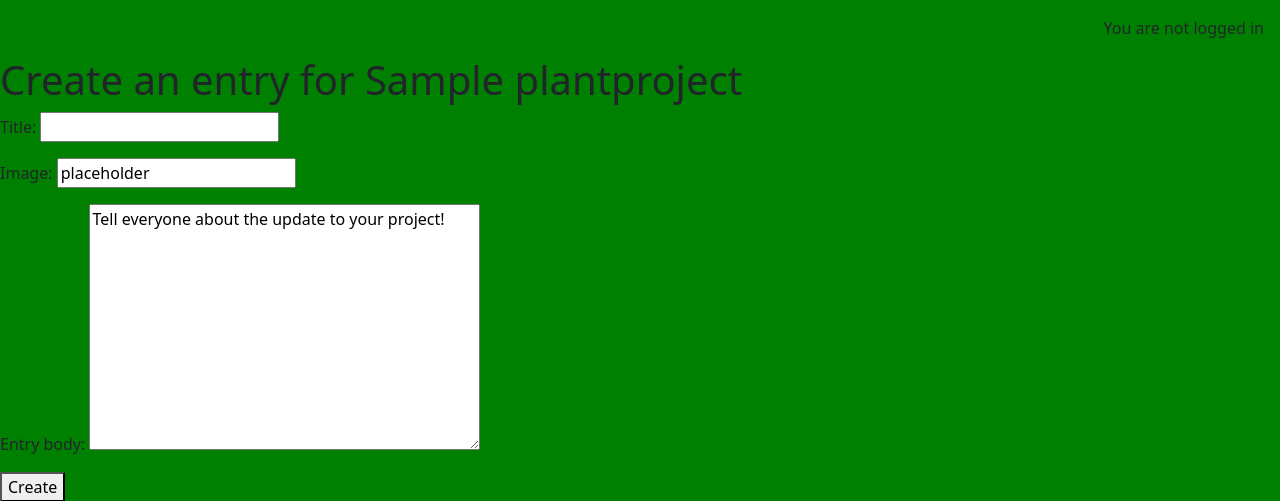
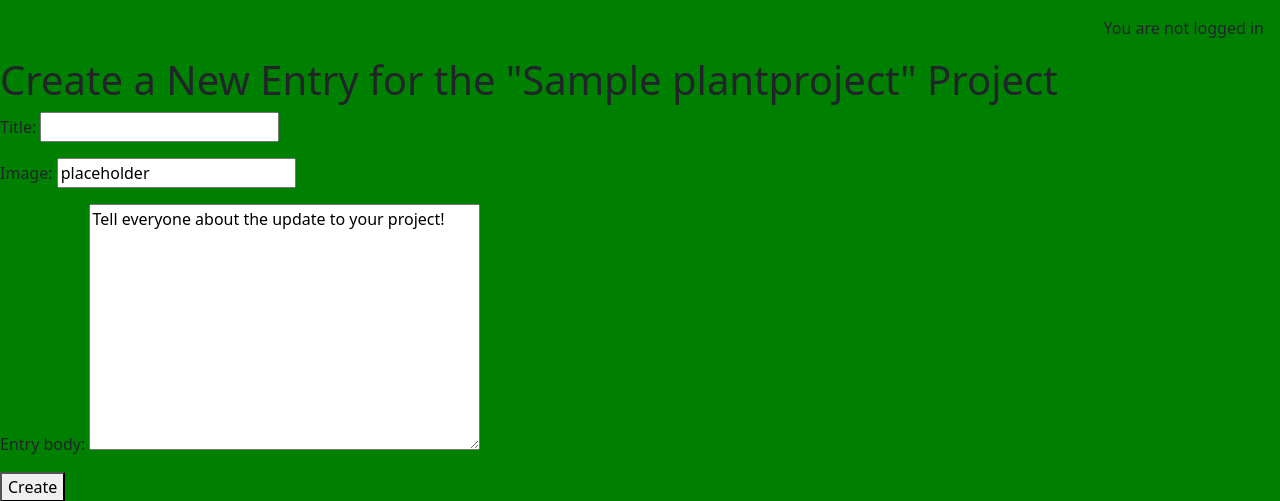
Before and after one commit to ProfYaffle88/nanonature-full-stack, a Django app: page /project/1/create-card/ in a window 1280 px wide. Shown: the part 56-557 px from the top of the page. Run offline with Django 4.2, Linux system fonts and the light colour scheme; tables that the repository leaves empty hold one stand-in row (values such as "Sample post").

Commit message:
Clarified header with use of tag

```diff
--- a/plantproject/templates/plantproject/project_card_create.html
+++ b/plantproject/templates/plantproject/project_card_create.html
@@ -3,7 +3,7 @@
 
 {% block content %}
 
-<h1>Create an entry for {{ project.title }}</h1>
+<h1>Create a New Entry for the "{{ project.title }}" Project</h1>
     <form method="post">
         {% csrf_token %}
         {{ form.as_p }}
```
